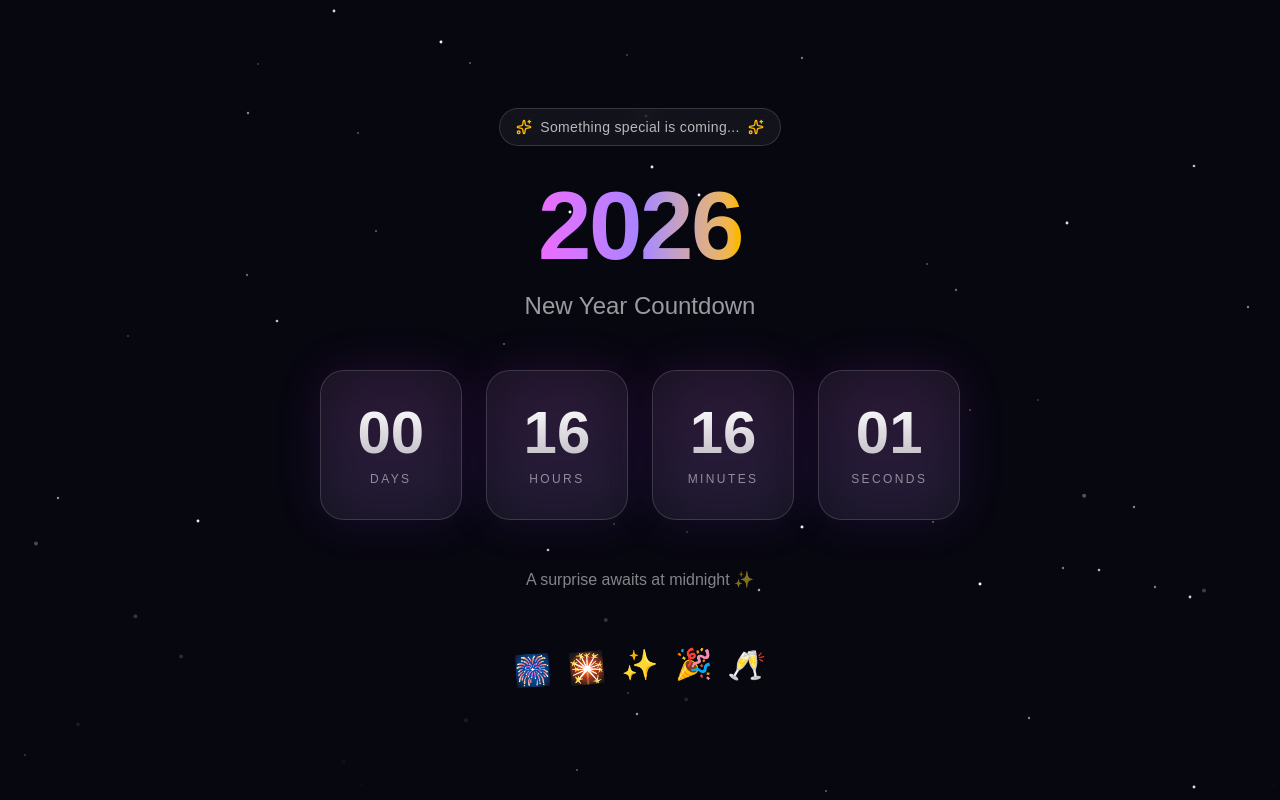
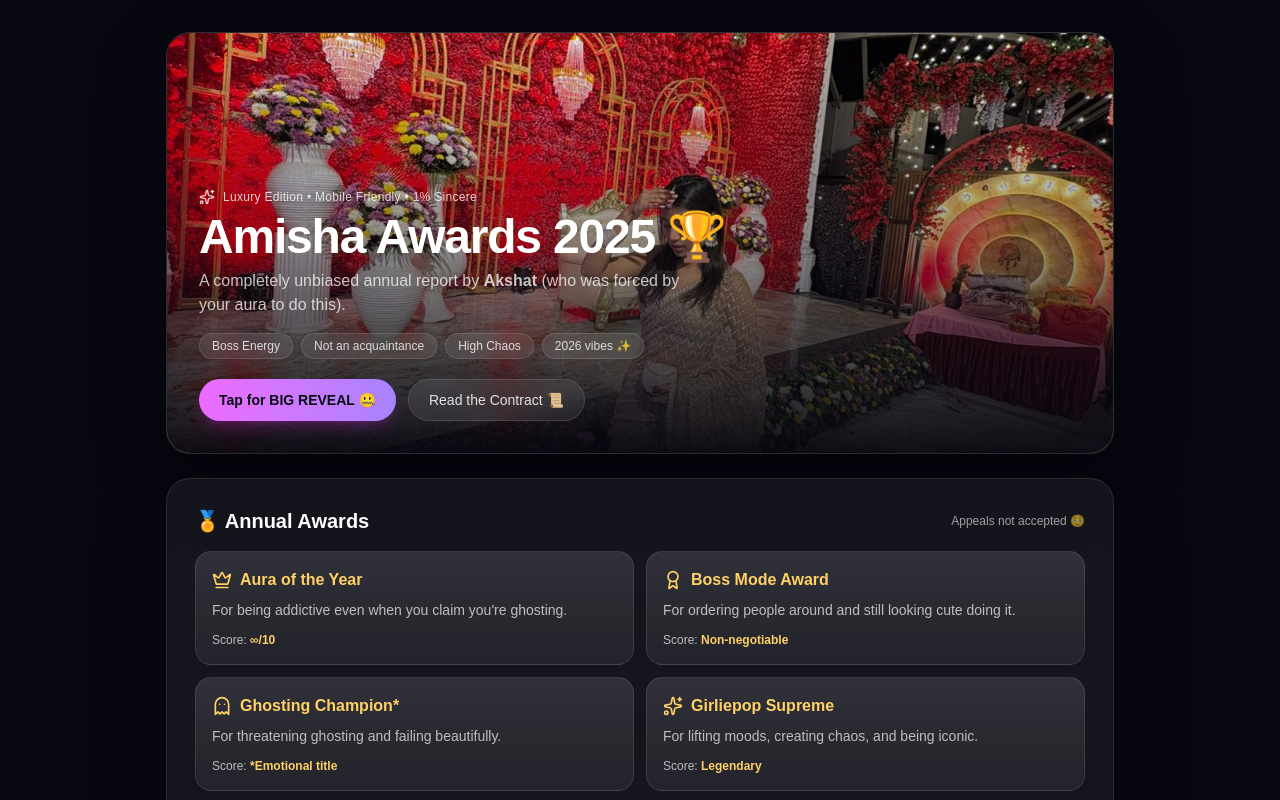
Before and after one commit to aka2910/amisha-nye, a Next.js app: page / in a window 1280 px wide. Shown: the top 800 px of the page. Built offline with nearby package versions, Linux system fonts and the light colour scheme.

Commit message:
initial commit 5-

```diff
--- a/app/page.tsx
+++ b/app/page.tsx
@@ -50,7 +50,7 @@ function CountdownTimer({ onComplete }: { onComplete: () => void }) {
 
     const calculateTimeLeft = () => {
       // Target: Midnight on January 1st, 2026 (after 11:59 PM Dec 31, 2025)
-      const targetDate = new Date("2026-01-01T00:00:00");
+      const targetDate = new Date("2025-01-01T00:00:00");
       const now = new Date();
       const difference = targetDate.getTime() - now.getTime();
 
@@ -1059,7 +1059,7 @@ export default function Page() {
 
           <p className="mt-3 text-sm text-white/75">
             In 2026, you will still say "bro", still threaten ghosting, still act
-            like you don't care —
+            like you don't care
             <br />
             and still somehow be the most interesting part of someone's day.
           </p>
```
